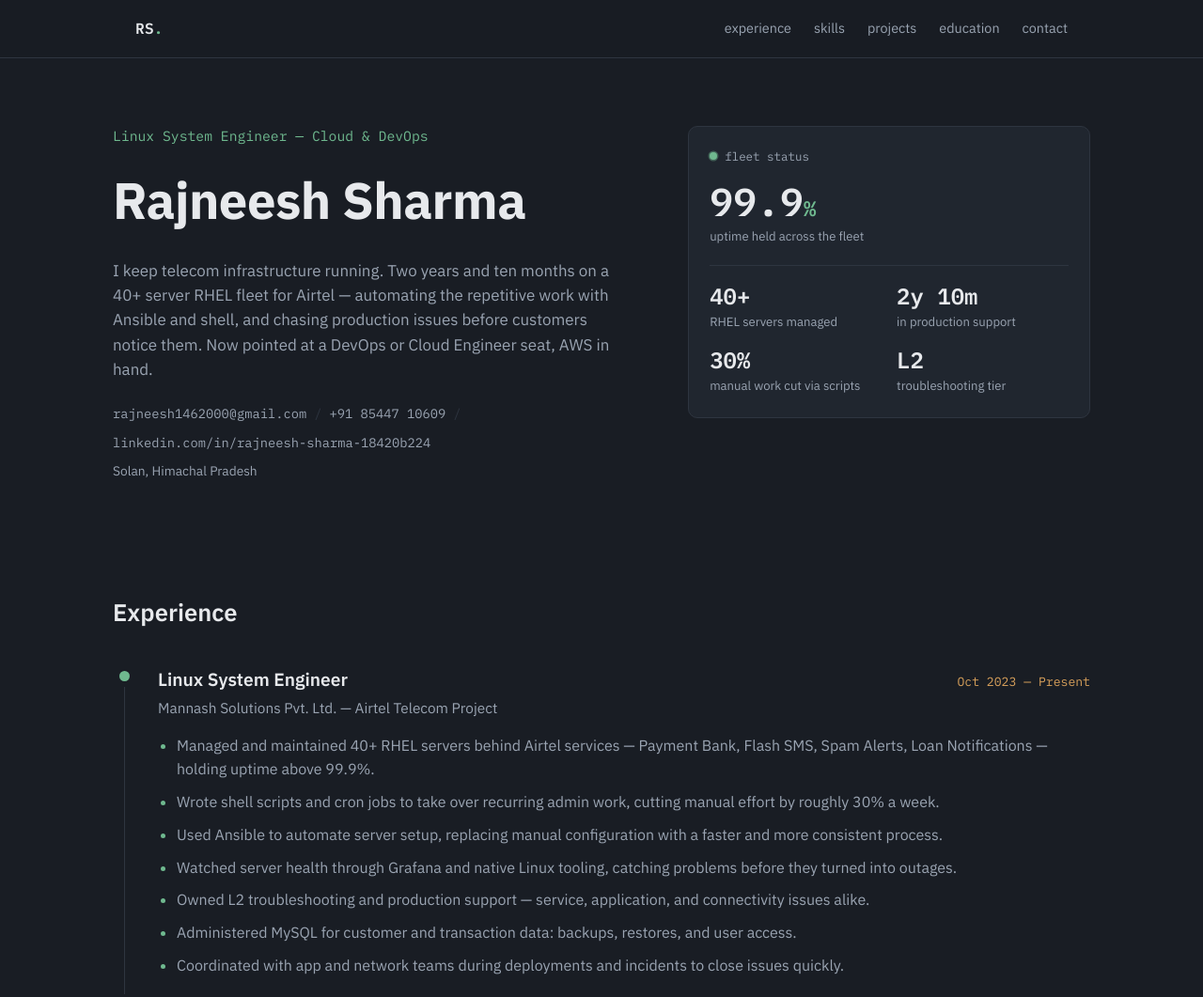
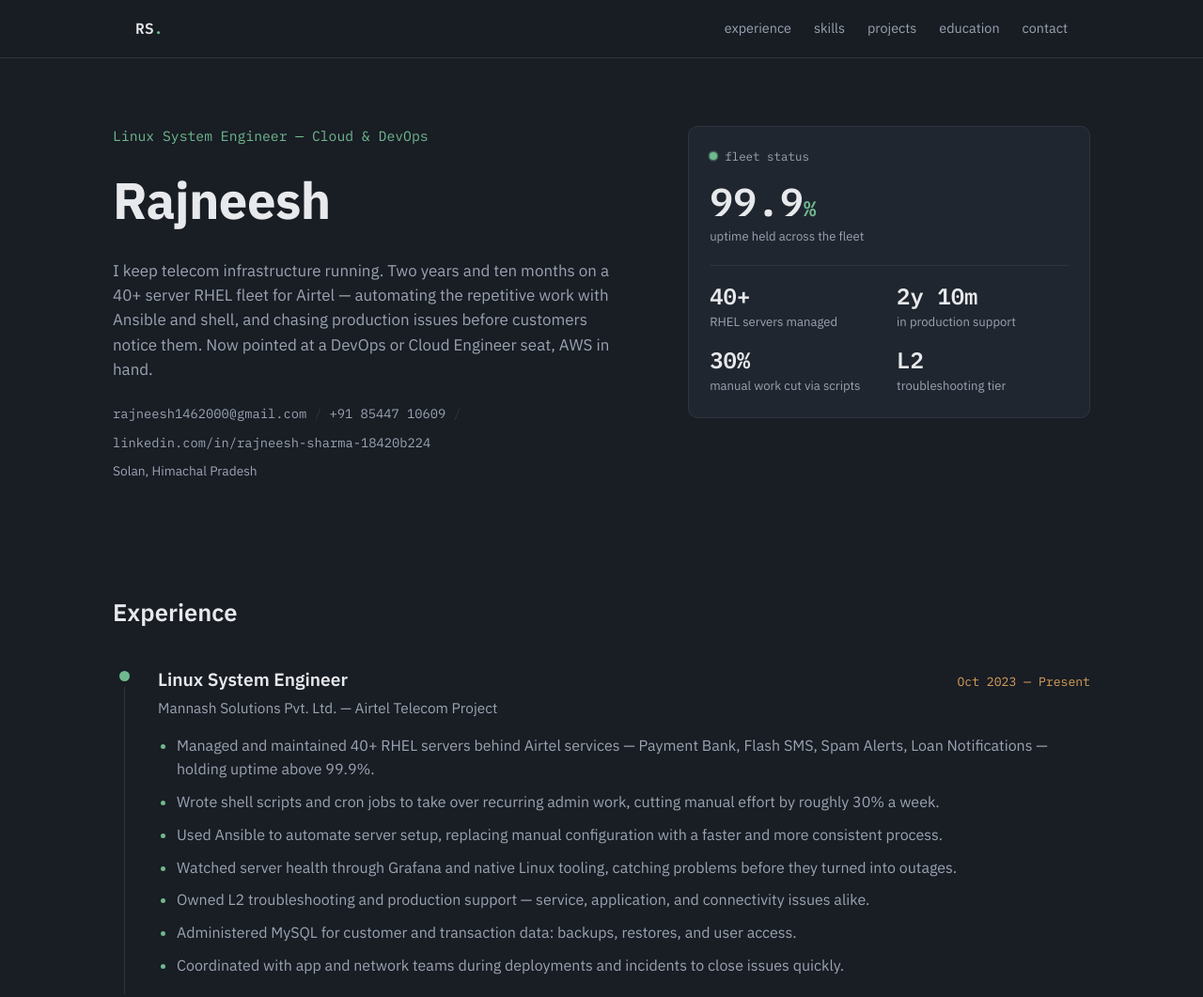
Before and after one commit to Rajneesh-2000/mynew_repobbb, a website: page portfolio-node/public/index.html in a window 1280 px wide. Shown: the top 1061 px of the page at 94% size. Drawn offline with Linux system fonts and the light colour scheme.

Commit message:
index add

```diff
--- a/portfolio-node/public/index.html
+++ b/portfolio-node/public/index.html
@@ -31,7 +31,7 @@
     <div class="hero-inner">
       <div class="hero-copy">
         <p class="hero-role">Linux System Engineer — Cloud &amp; DevOps</p>
-        <h1>Rajneesh Sharma</h1>
+        <h1> Rajneesh </h1>
         <p class="hero-lede">
           I keep telecom infrastructure running. Two years and ten months on a 40+ server
           RHEL fleet for Airtel — automating the repetitive work with Ansible and shell,
```
